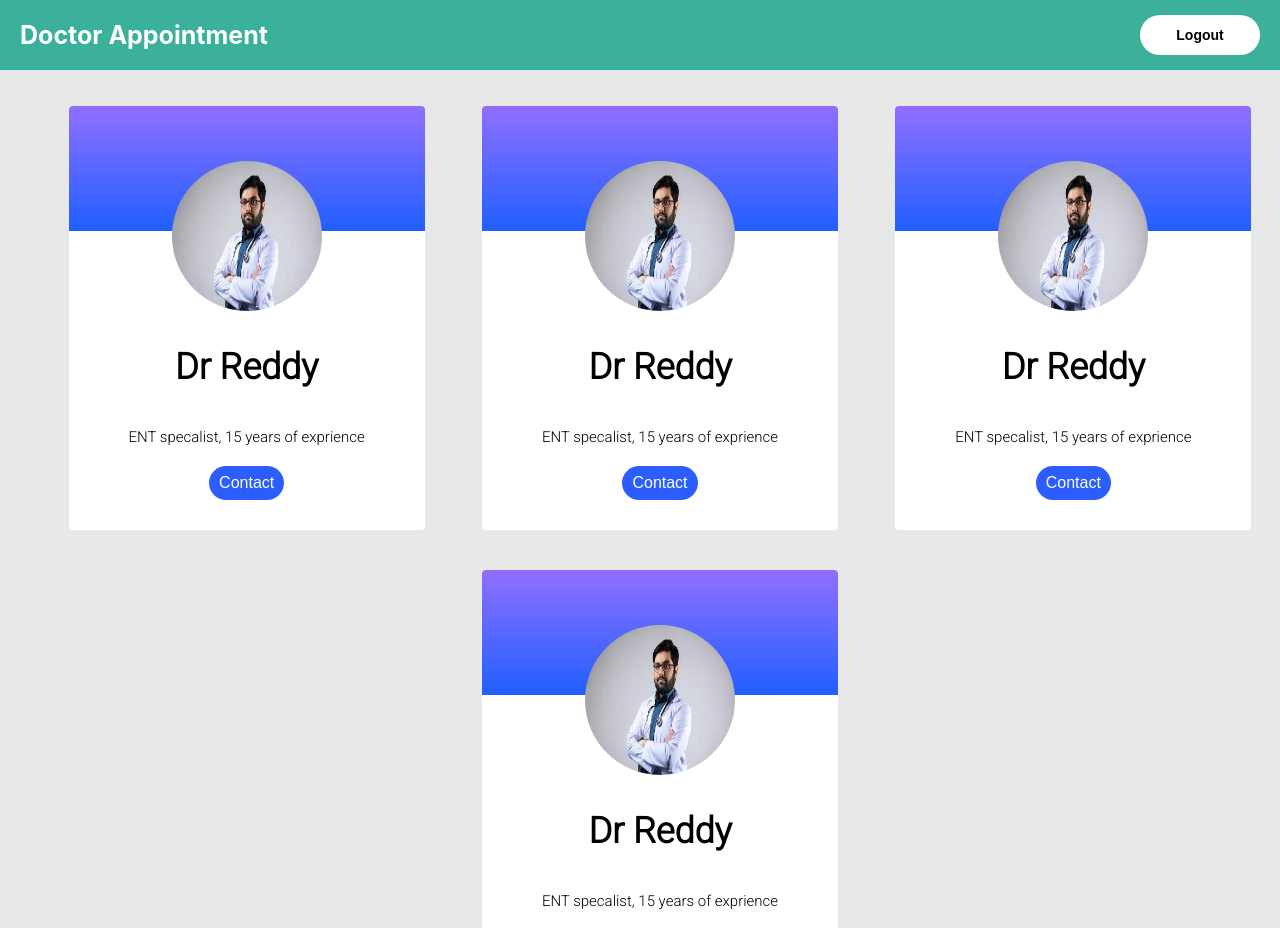
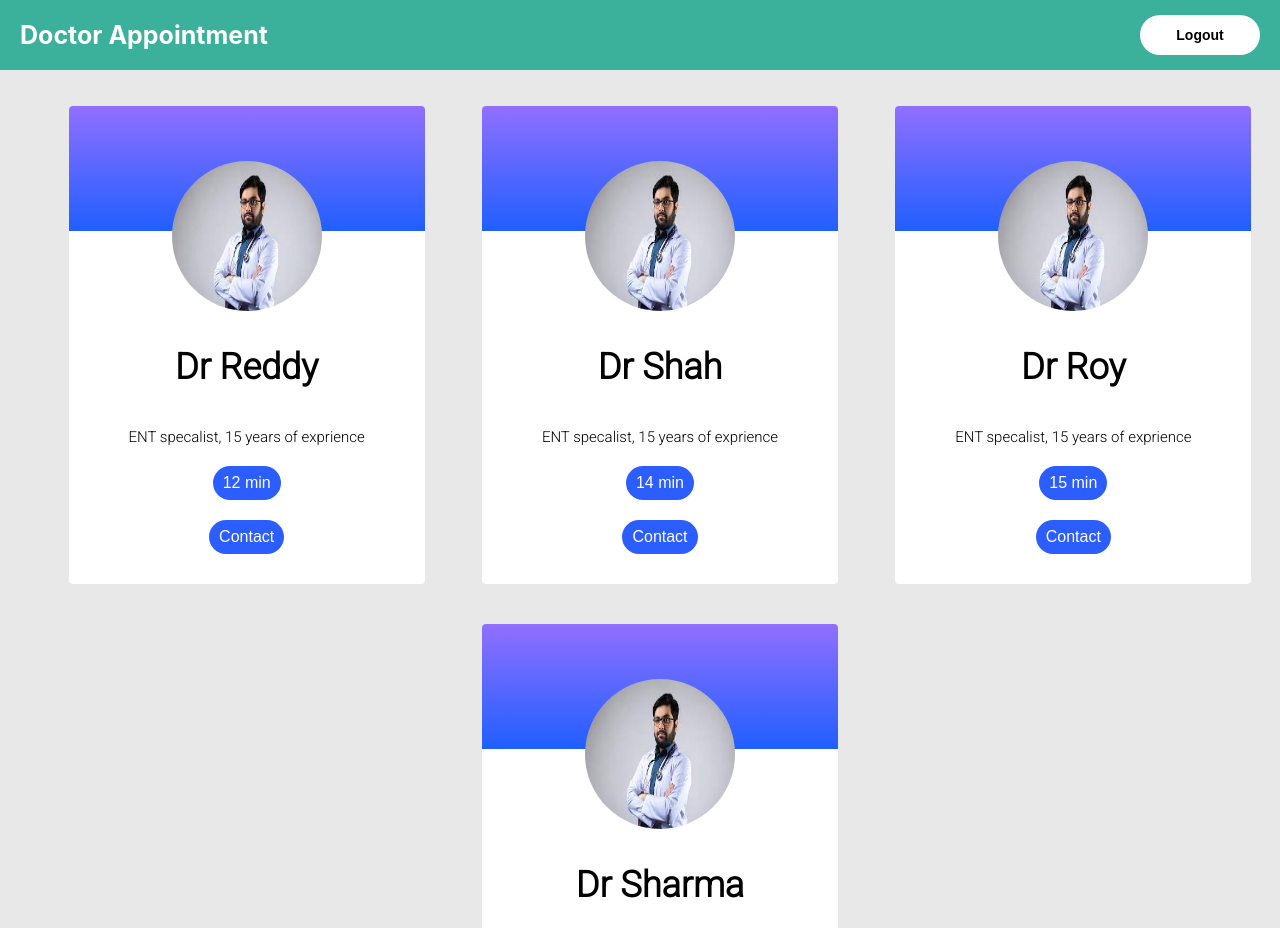
Before and after one commit to 0plaze0/doctorAppointment, a React (Vite) app: page / in a window 1280 px wide. Shown: the top 928 px of the page. Built offline with nearby package versions, Linux system fonts and the light colour scheme; sample sign-in values are in the browser's storage.

Commit message:
feat: paitient waiting function added

```diff
--- a/src/components/Main/index.jsx
+++ b/src/components/Main/index.jsx
@@ -4,6 +4,7 @@ import data from "./../../db/doctor.json";
 const Main = () => {
   const docDetails = data.doctor;
   console.log(docDetails);
+
   const handleLogout = () => {
     localStorage.removeItem("token");
     window.location.reload();
@@ -17,9 +18,27 @@ const Main = () => {
         </button>
       </nav>
       <ul>
-        {docDetails.map((doctor) => (
+        {docDetails
+          .sort((doctor1, doctor2) => {
+            const doctor1Time =
+              doctor1.fever * doctor1.feverWaiting +
+              doctor1.skin * doctor1.skingWaiting;
+
+            const doctor2Time =
+              doctor2.fever * doctor2.feverWaiting +
+              doctor2.skin * doctor2.skingWaiting;
+
+            if (doctor1Time < doctor2Time) return -1;
+            else if (doctor1Time > doctor2Time) return 1;
+            return 0;
+          })
+          .map((doctor) => (
             <li key={doctor.id}>
               <DoctorProfileCard
+                totalTime={
+                  doctor.fever * doctor.feverWaiting +
+                  doctor.skin * doctor.skingWaiting
+                }
                 name={doctor.name}
                 description={doctor.description}
                 image={doctor.img}
--- a/src/components/profileCard/doctorProfileCard.jsx
+++ b/src/components/profileCard/doctorProfileCard.jsx
@@ -1,9 +1,9 @@
 import "./styles.css";
 import profile_pic from "./Assest/101.jpg";
 
-const DoctorProfileCard = ({ name, description, image }) => {
+const DoctorProfileCard = ({ name, description, image, totalTime }) => {
   const src = `${profile_pic}/../${image}.jpg`;
-  console.log(src);
+  //console.log(src);
   return (
     <div className="dfc">
       <div className="gradient"></div>
@@ -11,6 +11,7 @@ const DoctorProfileCard = ({ name, description, image }) => {
         <img src={profile_pic} alt="Doctor" />
         <h2 className="profile-title">{name}</h2>
         <p className="profile-descrption">{description}</p>
+        <button className="profile-time">{`${totalTime} min`}</button>
         <button className="profile-button">
           <a href="https://github.dev/0plaze0">Contact</a>
         </button>
--- a/src/components/profileCard/styles.css
+++ b/src/components/profileCard/styles.css
@@ -44,6 +44,17 @@
   border-radius: 40px;
   transition: all 1s;
 }
+.profile-time {
+  border: none;
+  outline: none;
+  font-size: 16px;
+  background-color: #2b5dff;
+  color: white;
+  margin: 10px 10px;
+  padding: 8px 10px 8px 10px;
+  border-radius: 40px;
+  transition: all 1s;
+}
 .profile-button a {
   text-decoration: none;
   color: white;
--- a/src/db/doctor.json
+++ b/src/db/doctor.json
@@ -4,25 +4,41 @@
       "id": 1,
       "name": "Dr Reddy",
       "description": "ENT specalist, 15 years of exprience",
-      "img": "101"
+      "img": "101",
+      "fever": 2,
+      "skin": 3,
+      "feverWaiting": 3,
+      "skingWaiting": 2
     },
     {
-      "id": 1,
-      "name": "Dr Reddy",
+      "id": 2,
+      "name": "Dr Sharma",
       "description": "ENT specalist, 15 years of exprience",
-      "img": "101"
+      "img": "101",
+      "fever": 2,
+      "skin": 5,
+      "feverWaiting": 3,
+      "skingWaiting": 2
     },
     {
-      "id": 1,
-      "name": "Dr Reddy",
+      "id": 3,
+      "name": "Dr Roy",
       "description": "ENT specalist, 15 years of exprience",
-      "img": "101"
+      "img": "101",
+      "fever": 2,
+      "skin": 3,
+      "feverWaiting": 3,
+      "skingWaiting": 3
     },
     {
-      "id": 1,
-      "name": "Dr Reddy",
+      "id": 4,
+      "name": "Dr Shah",
       "description": "ENT specalist, 15 years of exprience",
-      "img": "101"
+      "img": "101",
+      "fever": 2,
+      "skin": 3,
+      "feverWaiting": 4,
+      "skingWaiting": 2
     }
   ]
 }
```
Lines whose indentation alone changed are shown as unchanged.
